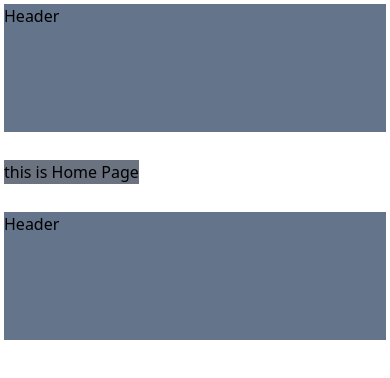
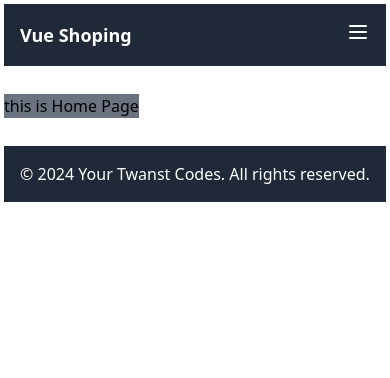
Before and after one commit to TwanstCodess/VueTut, a Vue app in the folder VueShop/: page / in a window 390 px wide. Shown: the top 378 px of the page. Built offline with nearby package versions, Linux system fonts and the light colour scheme.

Commit message:
Rout SPA link

```diff
--- a/VueShop/src/App.vue
+++ b/VueShop/src/App.vue
@@ -8,7 +8,7 @@ import zherawa from "./components/zherawa.vue";
 <template>
   <div class="flex flex-col h-screen p-1 gap-7">
     <!-- paramitarize the navs -->
-    <navs name="Header" />
+    <navs />
     <div class="flex">
       <RouterView></RouterView>
     </div>
--- a/VueShop/src/components/navs.vue
+++ b/VueShop/src/components/navs.vue
@@ -1,12 +1,37 @@
-<script setup>
-const props = defineProps({
-  name: String,
-  age: Number,
-  email: String,
-  gender: String,
-});
-</script>
+<script setup></script>
 
 <template>
-  <div class="h-32 bg-slate-500">{{ props.name }}</div>
+  <!-- Navbar -->
+  <nav class="p-4 bg-gray-800">
+    <div class="container flex items-center justify-between mx-auto">
+      <div class="flex items-center">
+        <span class="text-lg font-semibold text-white">Vue Shoping</span>
+      </div>
+      <div class="hidden md:flex">
+        <RouterLink to="/" class="mx-4 text-white">Home</RouterLink>
+        <RouterLink to="/about" class="mx-4 text-white">About</RouterLink>
+
+        <a href="#" class="mx-4 text-white">Services</a>
+        <a href="#" class="mx-4 text-white">Contact</a>
+      </div>
+      <div class="md:hidden">
+        <button id="mobile-menu-btn" class="text-white focus:outline-none">
+          <svg
+            class="w-6 h-6"
+            fill="none"
+            stroke="currentColor"
+            viewBox="0 0 24 24"
+            xmlns="http://www.w3.org/2000/svg"
+          >
+            <path
+              stroke-linecap="round"
+              stroke-linejoin="round"
+              stroke-width="2"
+              d="M4 6h16M4 12h16M4 18h16"
+            ></path>
+          </svg>
+        </button>
+      </div>
+    </div>
+  </nav>
 </template>
--- a/VueShop/src/components/zherawa.vue
+++ b/VueShop/src/components/zherawa.vue
@@ -1,3 +1,7 @@
 <template>
-  <div class="h-32 bg-slate-500">Header</div>
+  <footer class="p-4 text-white bg-gray-800">
+    <div class="container mx-auto text-center">
+      <p>&copy; 2024 Your Twanst Codes. All rights reserved.</p>
+    </div>
+  </footer>
 </template>
```
